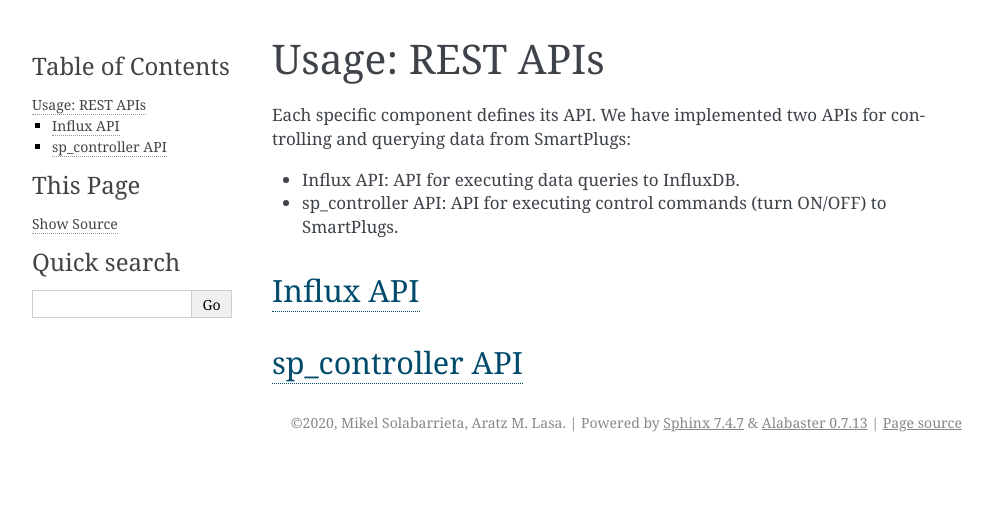
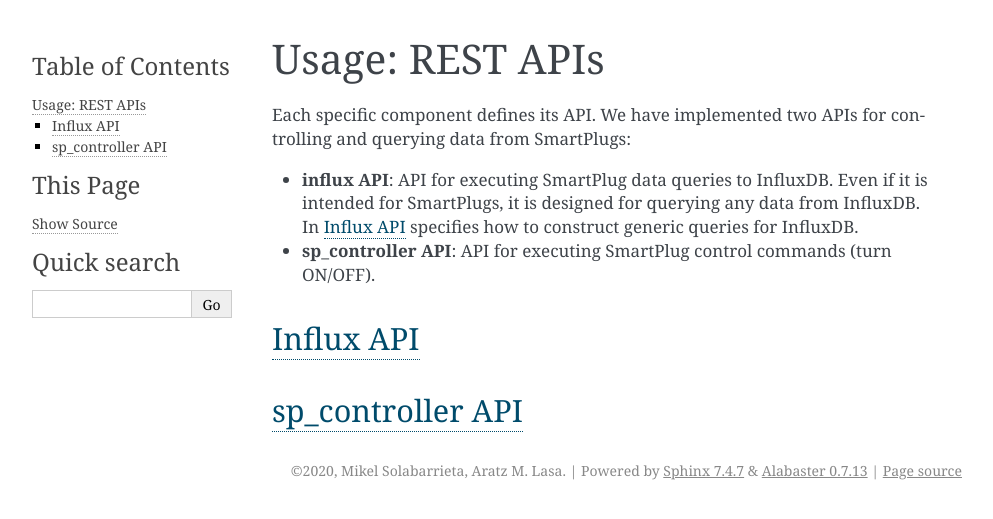
Before and after one commit to morelab/toad_docs, a Sphinx documentation site: the page built from docs/source/usage.rst, in a window 1280 px wide. Shown: the top 519 px of the page, without its empty margins (148-1141 px from the left). Built offline with Sphinx 7.4.7, drawn with Linux system fonts in a browser that asks for light colours.

Commit message:
Improved Usage docs

```diff
--- a/docs/source/extensibility.rst
+++ b/docs/source/extensibility.rst
@@ -5,8 +5,8 @@ Extensibility
 Add devices
 ------------
 
-Add hooks
-----------
-
 Add API calls
 --------------
+
+Add others: frameworks, databases, etc.
+----------------------------------------
--- a/docs/source/usage.rst
+++ b/docs/source/usage.rst
@@ -6,9 +6,12 @@ Usage: REST APIs
 Each specific component defines its API. We have implemented two APIs
 for controlling and querying data from SmartPlugs:
 
-* Influx API: API for executing data queries to InfluxDB.
-* sp_controller API: API for executing control
-  commands (turn ON/OFF) to SmartPlugs.
+* **influx API**: API for executing SmartPlug data queries to InfluxDB.
+  Even if it is intended for SmartPlugs, it is designed for querying any
+  data from InfluxDB. In :doc:`Influx API <api-influx>` specifies how
+  to construct generic queries for InfluxDB.
+* **sp_controller API**: API for executing SmartPlug control
+  commands (turn ON/OFF).
 
 
 :doc:`Influx API <api-influx>`
```
